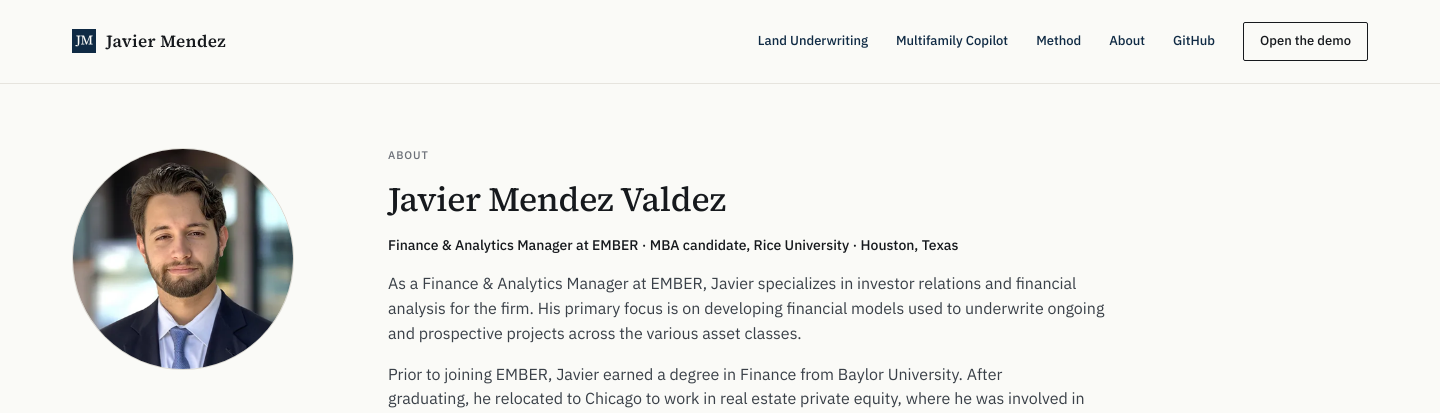
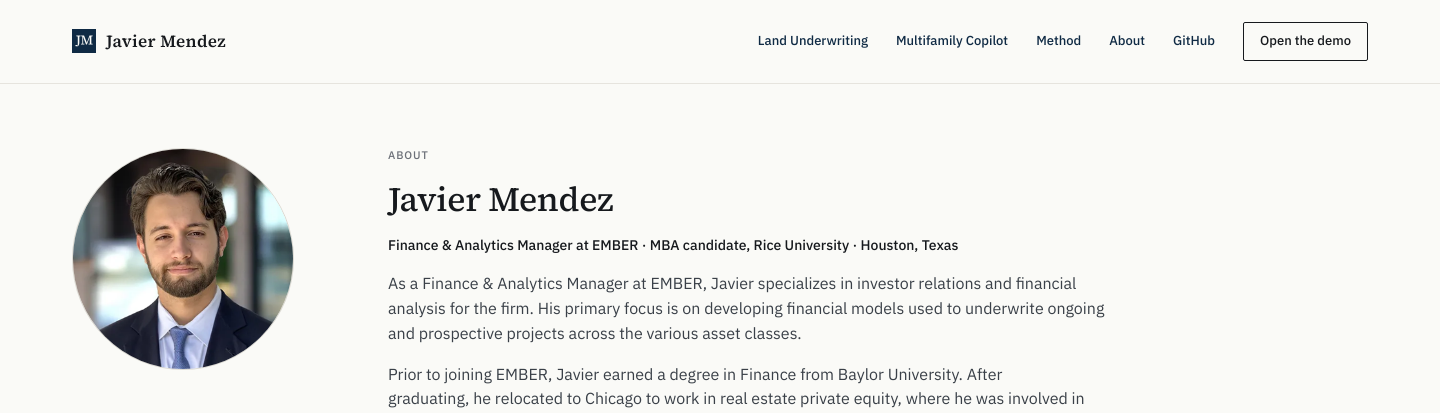
Before and after one commit to JavierEMendez/PersonalShowcase, a FastAPI app: page /about in a window 1440 px wide. Shown: the top 413 px of the page. Run offline with FastAPI, Linux system fonts and the light colour scheme; parts of the project's set-up code (start-up, migrations or seed data) failed here and were passed over.

Commit message:
Use "Javier Mendez" everywhere on the site
Co-Authored-By: Claude Fable 5.1 <noreply@anthropic.com>

```diff
--- a/app/templates/about.html
+++ b/app/templates/about.html
@@ -14,10 +14,10 @@
 </div>
 
 <div class="about-page">
-  <img class="portrait" src="/static/headshot.png" alt="Javier Mendez Valdez" width="220" height="220">
+  <img class="portrait" src="/static/headshot.png" alt="Javier Mendez" width="220" height="220">
   <div class="section-copy tight">
     <div class="eyebrow">About</div>
-    <h1 class="section-title">Javier Mendez Valdez</h1>
+    <h1 class="section-title">Javier Mendez</h1>
     <p class="headline">Finance &amp; Analytics Manager at EMBER · MBA candidate, Rice University · Houston, Texas</p>
     <p class="section-text">As a Finance &amp; Analytics Manager at EMBER, Javier specializes in investor relations and financial analysis for the firm. His primary focus is on developing financial models used to underwrite ongoing and prospective projects across the various asset classes.</p>
     <p class="section-text">Prior to joining EMBER, Javier earned a degree in Finance from Baylor University. After graduating, he relocated to Chicago to work in real estate private equity, where he was involved in conducting extensive market research, raising capital, and underwriting multifamily and built to rent communities.</p>
--- a/app/templates/landing.html
+++ b/app/templates/landing.html
@@ -147,7 +147,7 @@
 <div class="section about" id="about">
   <div class="span-7 section-copy tight">
     <div class="eyebrow">About</div>
-    <h2 class="section-title">Javier Mendez Valdez</h2>
+    <h2 class="section-title">Javier Mendez</h2>
     <p class="section-text narrow">Finance professional and Rice MBA candidate with six years in financial modeling, transaction analysis, and FP&amp;A across real estate investment and private equity in Houston. Supports acquisitions from underwriting and due diligence through financing, closing, and post-close monitoring, and builds AI-enabled financial software: dashboards, underwriting tools, and automated reporting. These tools started as internal systems and were rebuilt here on synthetic data.</p>
     <a class="text-link" href="/about">Read the full bio</a>
   </div>
```
Also changed, not shown: CLAUDE.md (+1 -1 lines), docs/decisions.md (+3 -0 lines), docs/handoff.md (+1 -1 lines), tests/test_app.py (+2 -2 lines).
